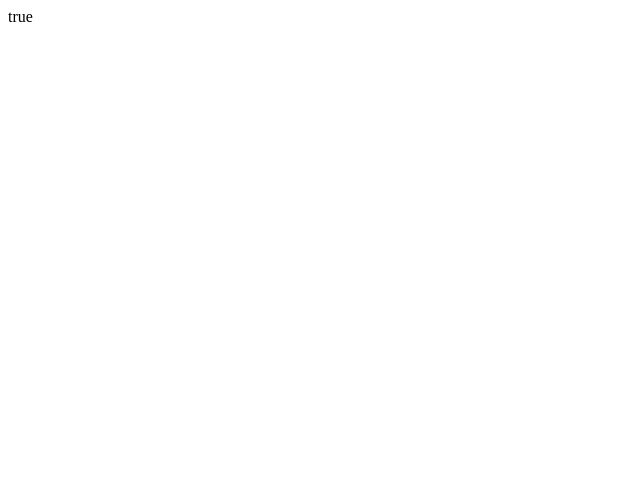
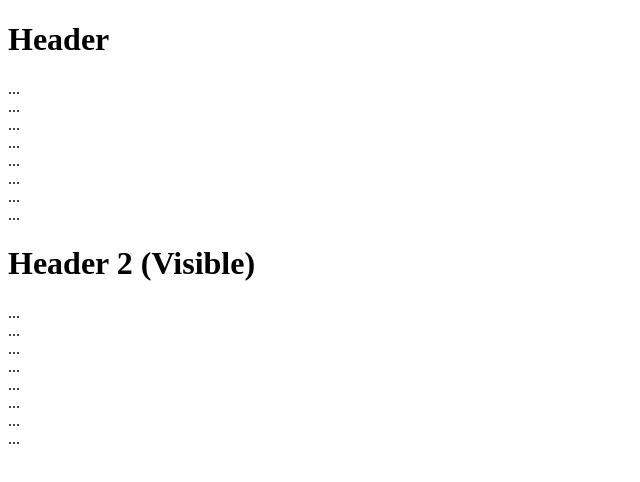
Before and after one commit to juniorencode/_playground, a React (Vite) app in the folder ReactCustomHooks/: page / in a window 1280 px wide. Shown: the top 482 px of the page, without its empty margins (0-640 px from the left). Built offline with nearby package versions, Linux system fonts and the light colour scheme.

Commit message:
feat: useOnScreen

```diff
--- a/ReactCustomHooks/src/App.jsx
+++ b/ReactCustomHooks/src/App.jsx
@@ -1,9 +1,32 @@
-import { useOnlineStatus } from './hooks/useOnlineStatus.hook';
+import { useRef } from 'react';
+import { useOnScreen } from './hooks/useOnScreen.hook';
 
 function App() {
-  const online = useOnlineStatus();
+  const headerTwoRef = useRef(null);
+  const visible = useOnScreen(headerTwoRef, '-100px');
 
-  return <div>{online.toString()}</div>;
+  return (
+    <div>
+      <h1>Header</h1>
+      <div>...</div>
+      <div>...</div>
+      <div>...</div>
+      <div>...</div>
+      <div>...</div>
+      <div>...</div>
+      <div>...</div>
+      <div>...</div>
+      <h1 ref={headerTwoRef}>Header 2 {visible && '(Visible)'}</h1>
+      <div>...</div>
+      <div>...</div>
+      <div>...</div>
+      <div>...</div>
+      <div>...</div>
+      <div>...</div>
+      <div>...</div>
+      <div>...</div>
+    </div>
+  );
 }
 
 export default App;
--- /dev/null
+++ b/ReactCustomHooks/src/hooks/useOnScreen.hook.jsx
@@ -0,0 +1,24 @@
+import { useEffect, useState } from 'react';
+
+const useOnScreen = (ref, rootMargin = '0px') => {
+  const [isVisible, setIsVisible] = useState(false);
+
+  useEffect(() => {
+    if (ref.current == null) return;
+    const observer = new IntersectionObserver(
+      ([entry]) => setIsVisible(entry.isIntersecting),
+      { rootMargin }
+    );
+    observer.observe(ref.current);
+    return () => {
+      if (ref.current == null) return;
+      // eslint-disable-next-line
+      observer.unobserve(ref.current);
+    };
+    // eslint-disable-next-line
+  }, [ref.current, rootMargin]);
+
+  return isVisible;
+};
+
+export { useOnScreen };
```
